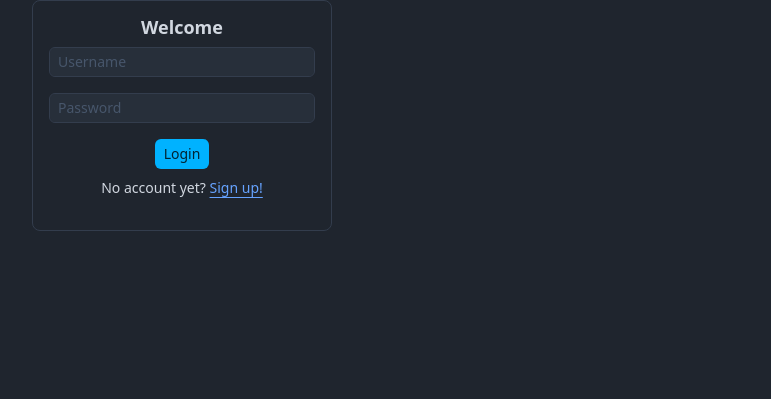
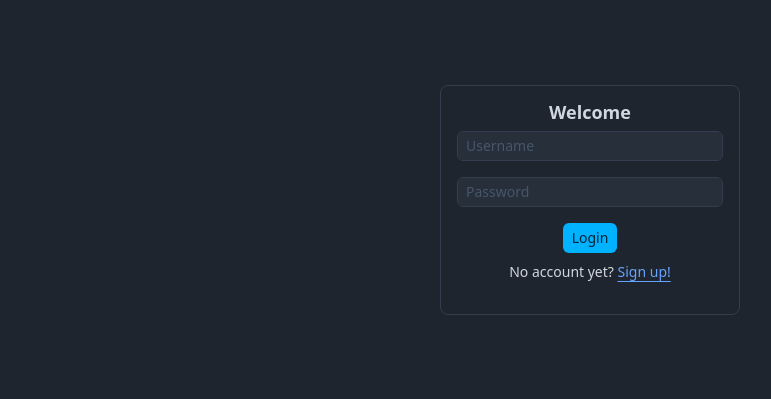
Before and after one commit to ben-oldham1/ALP-Prototype, a Flask app: page /login in a window 1280 px wide. Shown: the top 399 px of the page, without its empty margins (50-821 px from the left). Run offline with Flask 3, Linux system fonts and the light colour scheme; some libraries are stand-ins or nearby versions.

Commit message:
changes login page to centre

```diff
--- a/static/styles/custom.css
+++ b/static/styles/custom.css
@@ -22,3 +22,10 @@
 .progress {
     flex-grow: 1;
 }
+
+.center {
+    display: flex;
+    justify-content: center;
+    align-items: center;
+    height: 50vh; /* Adjust if needed */
+}
```
